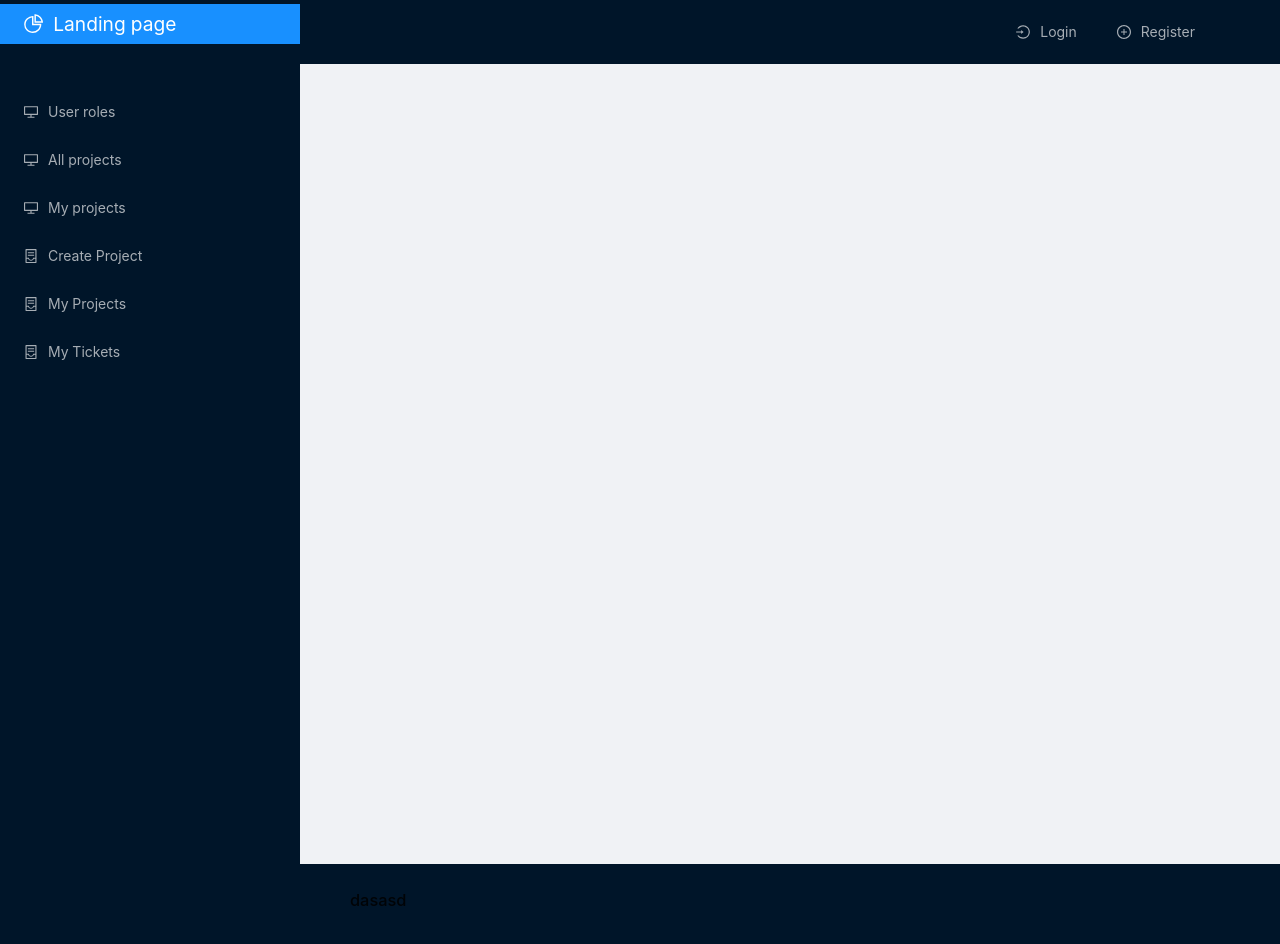
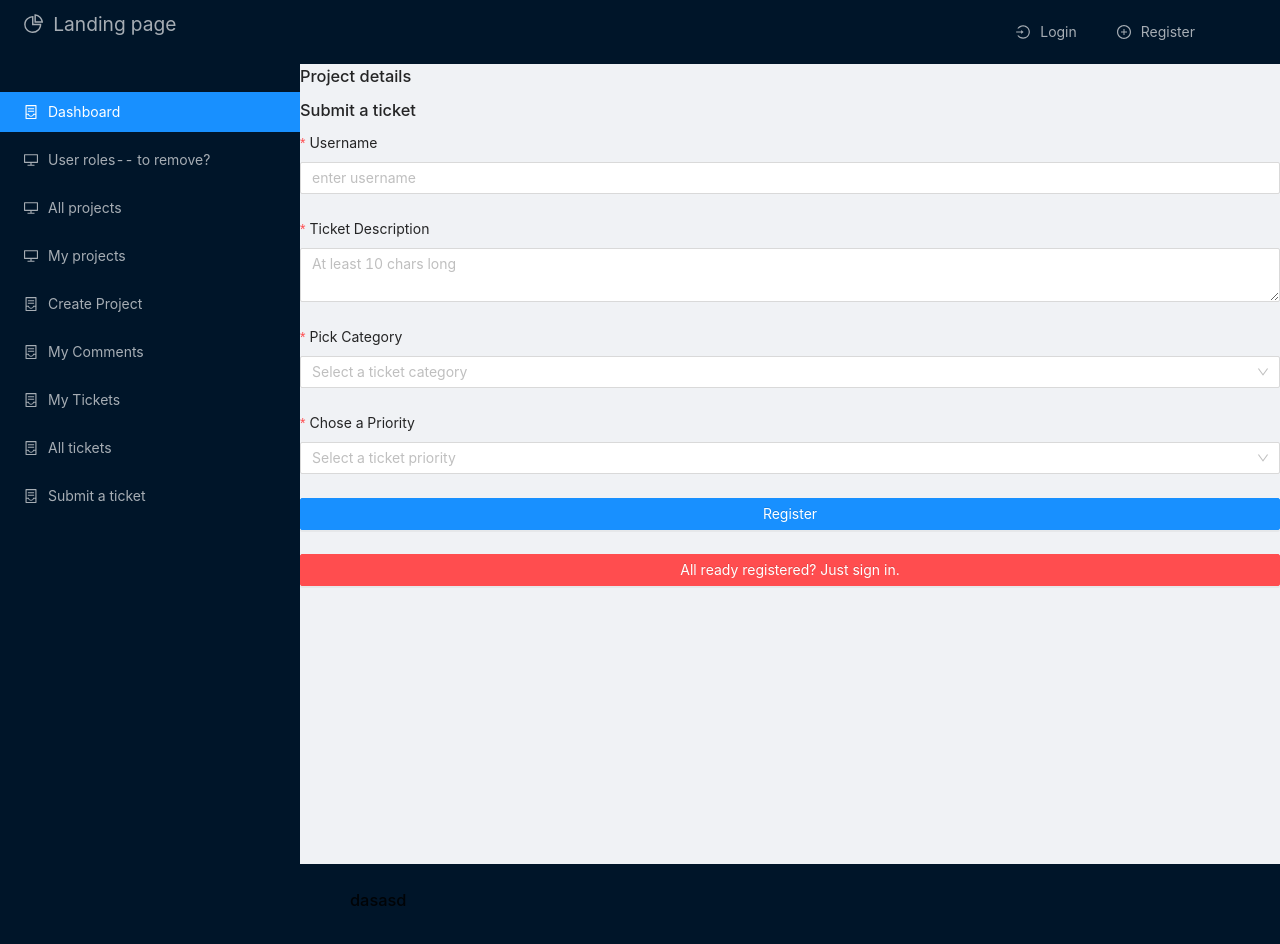
Before and after one commit to Aleksander-D-92/Issue-Bug-Treacker-Front-End, a React (Create React App) app: page /projects/project-details/1 in a window 1280 px wide. Built offline with nearby package versions, Linux system fonts and the light colour scheme.

Commit message:
TODO add backend support for ticket submission

```diff
--- a/src/configuration/react-router-dom/WebsiteRoutes.tsx
+++ b/src/configuration/react-router-dom/WebsiteRoutes.tsx
@@ -9,6 +9,7 @@ import {HandleLogout} from "../../views/user/logout/HandleLogout";
 import {ProjectsTable} from "../../views/projects/ProjectsTable";
 import {CreateProjectView} from "../../views/projects/CreateProject";
 import {ProjectsTableOwn} from "../../views/projects/ProjectsTableOwn";
+import {ProjectDetails} from "../../views/projects/ProectDetails/ProjectDetailsView";
 
 function WebsiteRoutes() {
     return (
@@ -22,6 +23,7 @@ function WebsiteRoutes() {
             <Route exact path={'/projects/get-all-projects'}><ProjectsTable/></Route>
             <Route exact path={'/projects/get-own-projects'}><ProjectsTableOwn/></Route>
             <Route exact path={'/projects/create-project'}><CreateProjectView/></Route>
+            <Route exact path={'/projects/project-details/:projectId'}><ProjectDetails/></Route>
         </Switch>
     )
 }
--- a/src/views/navigation-bars/left/LeftNavMenu.tsx
+++ b/src/views/navigation-bars/left/LeftNavMenu.tsx
@@ -8,12 +8,15 @@ function LeftNavMenu() {
     return (
         <React.Fragment>
             <Menu className={''} defaultSelectedKeys={['1']} defaultOpenKeys={['sub1']} mode="inline" theme="dark">
-                <Menu.Item key="1" icon={<PieChartOutlined style={{fontSize: '1.2rem'}}/>} className={'mb-5'}
+                <Menu.Item key="0" icon={<PieChartOutlined style={{fontSize: '1.2rem'}}/>} className={'mb-5'}
                            style={{fontSize: '1.2rem'}}>
                     <Link to={'./'}>Landing page</Link>
                 </Menu.Item>
+                <Menu.Item key="1" icon={<ContainerOutlined/>}>
+                    <Link to={'/dashboard'}>Dashboard</Link>
+                </Menu.Item>
                 <Menu.Item key="2" icon={<DesktopOutlined/>}>
-                    <Link to={'/admins/get-all-users'}>User roles</Link>
+                    <Link to={'/admins/get-all-users'}>User roles-- to remove?</Link>
                 </Menu.Item>
                 <Menu.Item key="3" icon={<DesktopOutlined/>}>
                     <Link to={'/projects/get-all-projects'}>All projects</Link>
@@ -25,10 +28,16 @@ function LeftNavMenu() {
                     <Link to={'/projects/create-project'}>Create Project</Link>
                 </Menu.Item>
                 <Menu.Item key="6" icon={<ContainerOutlined/>}>
-                    My Projects
+                    My Comments
                 </Menu.Item>
                 <Menu.Item key="7" icon={<ContainerOutlined/>}>
                     My Tickets
+                </Menu.Item>
+                <Menu.Item key="8" icon={<ContainerOutlined/>}>
+                    All tickets
+                </Menu.Item>
+                <Menu.Item key="9" icon={<ContainerOutlined/>}>
+                    Submit a ticket
                 </Menu.Item>
             </Menu>
 
--- a/src/views/navigation-bars/top/TopSideNavigation.tsx
+++ b/src/views/navigation-bars/top/TopSideNavigation.tsx
@@ -1,8 +1,8 @@
 import React, {useEffect, useState} from "react";
 import {Menu} from "antd";
 import {Link} from "react-router-dom";
-import {useSelector, useDispatch} from 'react-redux';
-import {PlusCircleOutlined, LoginOutlined} from '@ant-design/icons';
+import {useSelector} from 'react-redux';
+import {LoginOutlined, PlusCircleOutlined} from '@ant-design/icons';
 import './TopSideNavigation.css'
 import {ReduxState} from "../../../configuration/redux/reduxStrore";
 
@@ -11,9 +11,6 @@ function TopSideNavigation() {
     const reduxState = useSelector((state: ReduxState) => state);
     const [menu, adjustMenu] = useState(<React.Fragment/>);
     const [username, setUsername] = useState('petar ');
-    const dispatch = useDispatch();
-
-
 
     useEffect(() => {
         setUsername(reduxState.userDetails.username)
--- a/src/views/projects/CreateProject.tsx
+++ b/src/views/projects/CreateProject.tsx
@@ -12,7 +12,7 @@ function CreateProjectView() {
     function onFinish(projectForm: any) {
         const userId = state.userDetails.id;
         console.log(projectForm);
-        const data = {userId: userId, title: projectForm.title, description: projectForm.description}
+        const data = {ownerId: userId, title: projectForm.title, description: projectForm.description}
         axios.post('/projects/create-project', data, {
             headers: {
                 Authorization: state.userDetails.authorizationHeader
@@ -57,6 +57,7 @@ function CreateProjectView() {
                             </Button>
                         </Form.Item>
                     </Form>
+                    <h2>After your project is created you can assign developers to it</h2>
                 </Col>
             </Row>
         </React.Fragment>
--- /dev/null
+++ b/src/views/projects/ProectDetails/ProjectDetailsView.tsx
@@ -0,0 +1,13 @@
+import React, {useEffect, useState} from "react";
+import {SubmitTicketForm} from "./SubmitTicketForm";
+
+function ProjectDetails() {
+    return (
+        <React.Fragment>
+            <h1>Project details</h1>
+            <SubmitTicketForm/>
+        </React.Fragment>
+    )
+}
+
+export {ProjectDetails}
--- /dev/null
+++ b/src/views/projects/ProectDetails/SubmitTicketForm.tsx
@@ -0,0 +1,92 @@
+import React, {useEffect, useState} from "react";
+import {useSelector, useDispatch} from 'react-redux';
+import {Link, useParams} from 'react-router-dom';
+import axios from 'axios';
+import {ReduxState} from "../../../configuration/redux/reduxStrore";
+import {Button, Checkbox, Col, Form, Input, Select} from "antd";
+
+const {Option} = Select;
+
+//todo
+function SubmitTicketForm() {
+    const state = useSelector(((state: ReduxState) => state));
+    const {projectId} = useParams();
+    const userId = state.userDetails.id;
+    useEffect(() => {
+        // axios.get('', {
+        //     headers: {Authorization: state.userDetails.authorizationHeader}
+        // }).then((e) => {
+        //     console.log(e);
+        // })
+    }, [])
+
+    function onFinish(data: any) {
+        console.log(data);
+    }
+
+    return (
+        <React.Fragment>
+            <h1>Submit a ticket</h1>
+            <Form
+                name="basic"
+                initialValues={{remember: true}}
+                layout={'vertical'}
+                onFinish={onFinish}
+            >
+                <Form.Item
+                    label="Username"
+                    name="username"
+                    validateTrigger={false}
+                    rules={[{required: true, min: 5, max: 12, message: 'required: true, min: 5, max: 12'}]}
+                >
+                    <Input placeholder={'enter username'}/>
+                </Form.Item>
+                <Form.Item
+                    label="Ticket Description"
+                    name="description"
+                    rules={[{required: true, min: 10, message: 'At least 10 chars long'}]}
+                    validateTrigger={false}
+                >
+                    <Input.TextArea placeholder={'At least 10 chars long'}/>
+                </Form.Item>
+                <Form.Item name="category" label="Pick Category"
+                           rules={[{required: true, message: 'please select your role'}]}>
+                    <Select
+                        placeholder="Select a ticket category"
+                        allowClear
+                    >
+                        <Option value="BUGS_AND_ERRORS">Bugs And Errors</Option>
+                        <Option value="FEATURE_REQUEST">Feature Request</Option>
+                        <Option value="OTHER">Other</Option>
+                    </Select>
+                </Form.Item>
+
+                <Form.Item name="priority" label="Chose a Priority"
+                           rules={[{required: true, message: 'please select your role'}]}>
+                    <Select
+                        placeholder="Select a ticket priority"
+                        allowClear
+                    >
+                        <Option value="LOW">Low</Option>
+                        <Option value="MEDIUM">Medium</Option>
+                        <Option value="HIGH">High</Option>
+                        <Option value="URGENT">Urgent</Option>
+                    </Select>
+                </Form.Item>
+
+                <Form.Item>
+                    <Button type="primary" htmlType="submit" block>
+                        Register
+                    </Button>
+                </Form.Item>
+                <Form.Item>
+                    <Button type="primary" htmlType="submit" block danger>
+                        All ready registered? Just sign in.
+                    </Button>
+                </Form.Item>
+            </Form>
+        </React.Fragment>
+    )
+}
+
+export {SubmitTicketForm}
--- a/src/views/user-roles/UserDetails.tsx
+++ b/src/views/user-roles/UserDetails.tsx
@@ -36,7 +36,7 @@ function UserDetails() {
     }, [])
 
     function handleSubmit() {
-        axios.put('/admins/update-users-authority-by-id/', {authority: selectedAuthority, userId: userId}, {
+        axios.put('/admins/update-users-authority-by-id/', {authority: selectedAuthority, ownerId: userId}, {
             headers: {
                 Authorization: reduxState.userDetails.authorizationHeader
             }
```
Also changed, not shown: src/views/projects/AssignDevelopers.tsx (added, +11 -0 lines), src/views/projects/ProjectDetails.tsx (deleted, +0 -21 lines).
